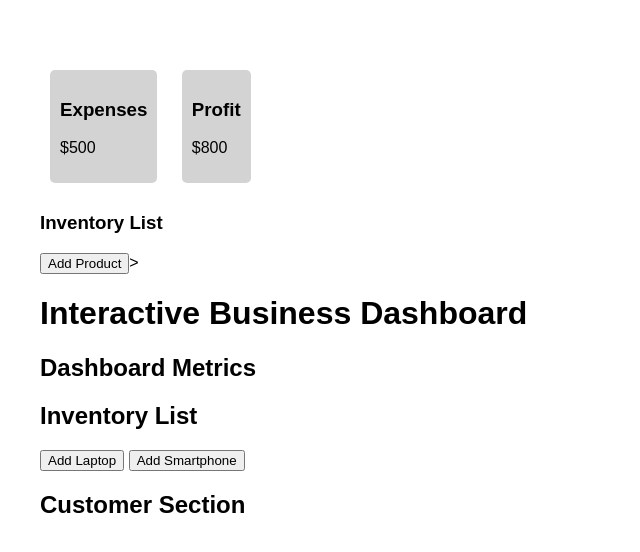
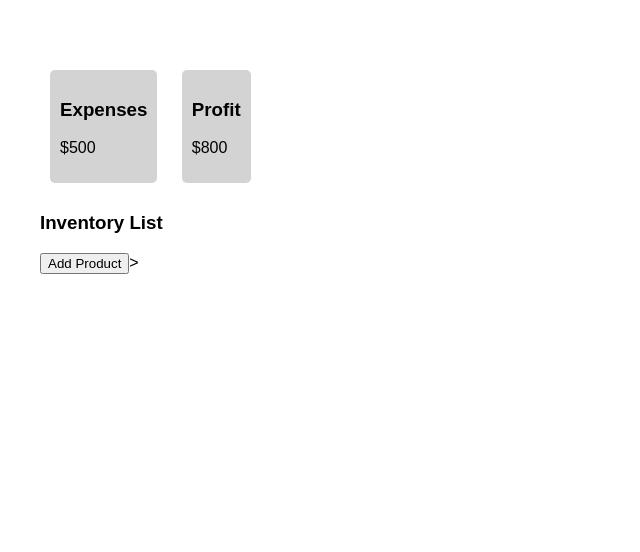
Before and after one commit to arism3232/coding_challenge_12, a plain HTML site: page index.html in a window 1280 px wide. Shown: the whole page, without its empty margins (0-640 px from the left). Drawn offline with Linux system fonts and the light colour scheme.

Commit message:
Took out intial logs from task1 of html for redo purpose

```diff
--- a/index.html
+++ b/index.html
@@ -54,23 +54,6 @@
 <button id="addProductButton">Add Product</button>></button>
 <ul id="inventoryList"></ul>
 
-    <h1>Interactive Business Dashboard</h1>
-
-    <!-- Dashboard Metrics Section -->
-    <h2>Dashboard Metrics</h2>
-    <div id="dashboard"></div>
-
-    <!-- Inventory List Section -->
-    <h2>Inventory List</h2>
-    <ul id="inventoryList"></ul>
-    <button onclick="addInventoryItem('Laptop')">Add Laptop</button>
-    <button onclick="addInventoryItem('Smartphone')">Add Smartphone</button>
-
-    <!-- Customer Section -->
-    <h2>Customer Section</h2>
-    <div id="customerSection"></div>
-
-    <!-- Link to JavaScript File -->
     <script src="cc_12.js"></script>
 </body>
 </html>
```
